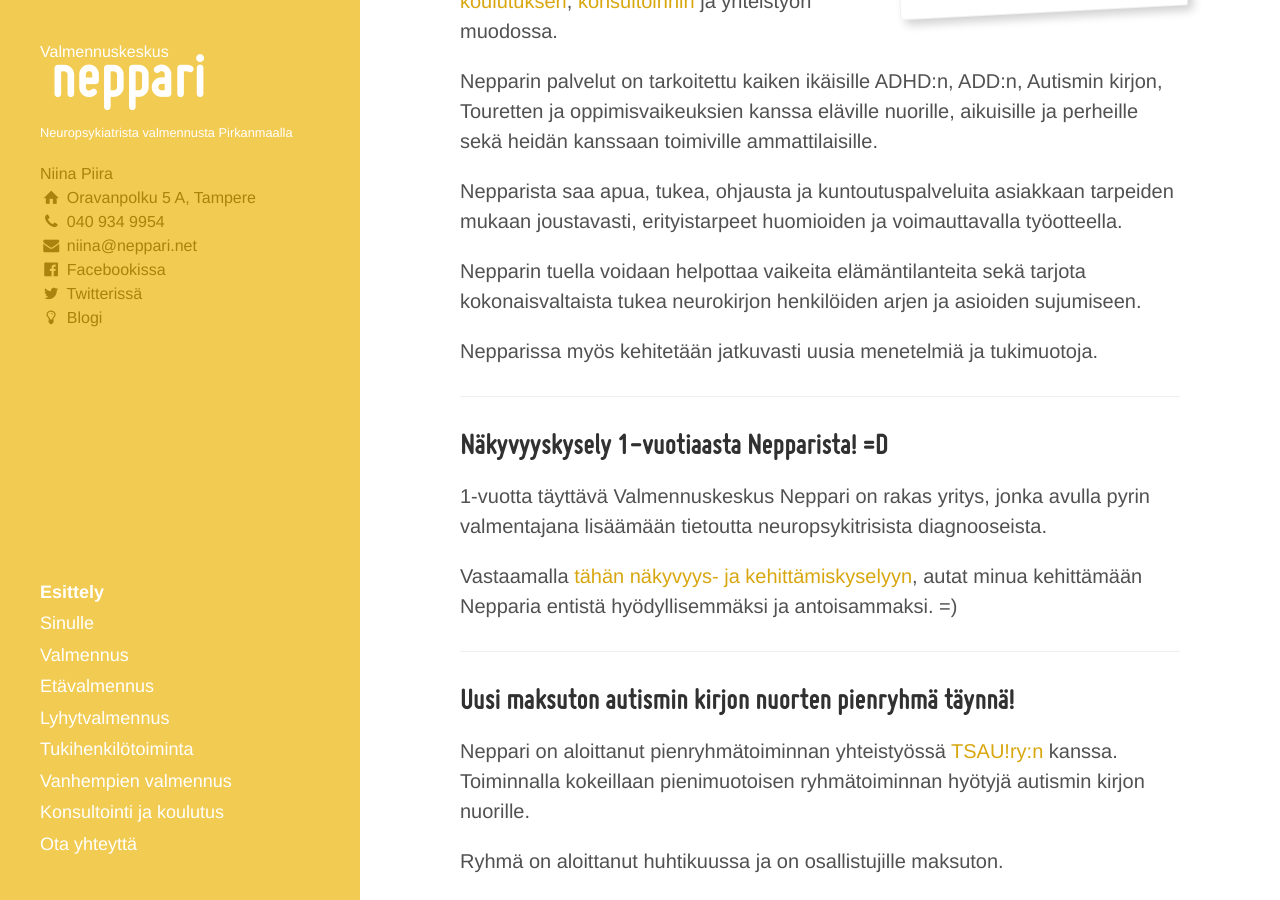
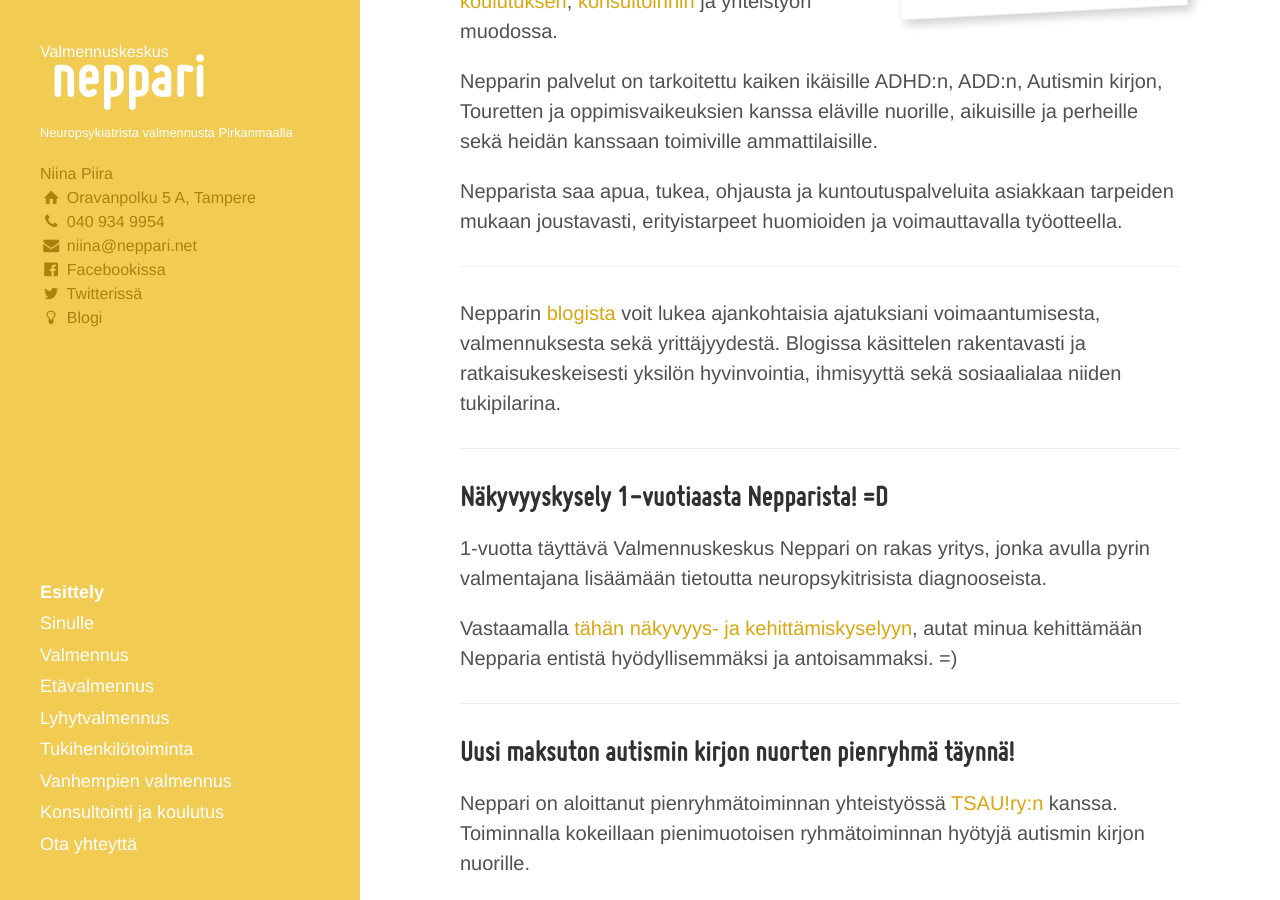
Before and after one commit to niinapiira/neppari.net, a Jekyll site: the page built from index.md, in a window 1280 px wide and 900 px high, scrolled down 366 px. Built offline with Jekyll 4.4.1, drawn with Linux system fonts in a browser that asks for light colours.

Commit message:
Updated index.md

```diff
--- a/index.md
+++ b/index.md
@@ -5,7 +5,6 @@
 "navigation-order": 1
 "show-in-navigation": true
 published: true
-polaroid: ""
 ---
 
 
@@ -27,9 +26,9 @@
 
 Nepparista saa apua, tukea, ohjausta ja kuntoutuspalveluita asiakkaan tarpeiden mukaan joustavasti, erityistarpeet huomioiden ja voimauttavalla työotteella.
 
-Nepparin tuella voidaan helpottaa vaikeita elämäntilanteita sekä tarjota kokonaisvaltaista tukea neurokirjon henkilöiden arjen ja asioiden sujumiseen.
+___
 
-Nepparissa myös kehitetään jatkuvasti uusia menetelmiä ja tukimuotoja.
+Nepparin [blogista](/blogi) voit lukea ajankohtaisia ajatuksiani voimaantumisesta, valmennuksesta sekä yrittäjyydestä. Blogissa käsittelen rakentavasti ja ratkaisukeskeisesti yksilön hyvinvointia, ihmisyyttä sekä sosiaalialaa niiden tukipilarina.
 
 ___
 
```
